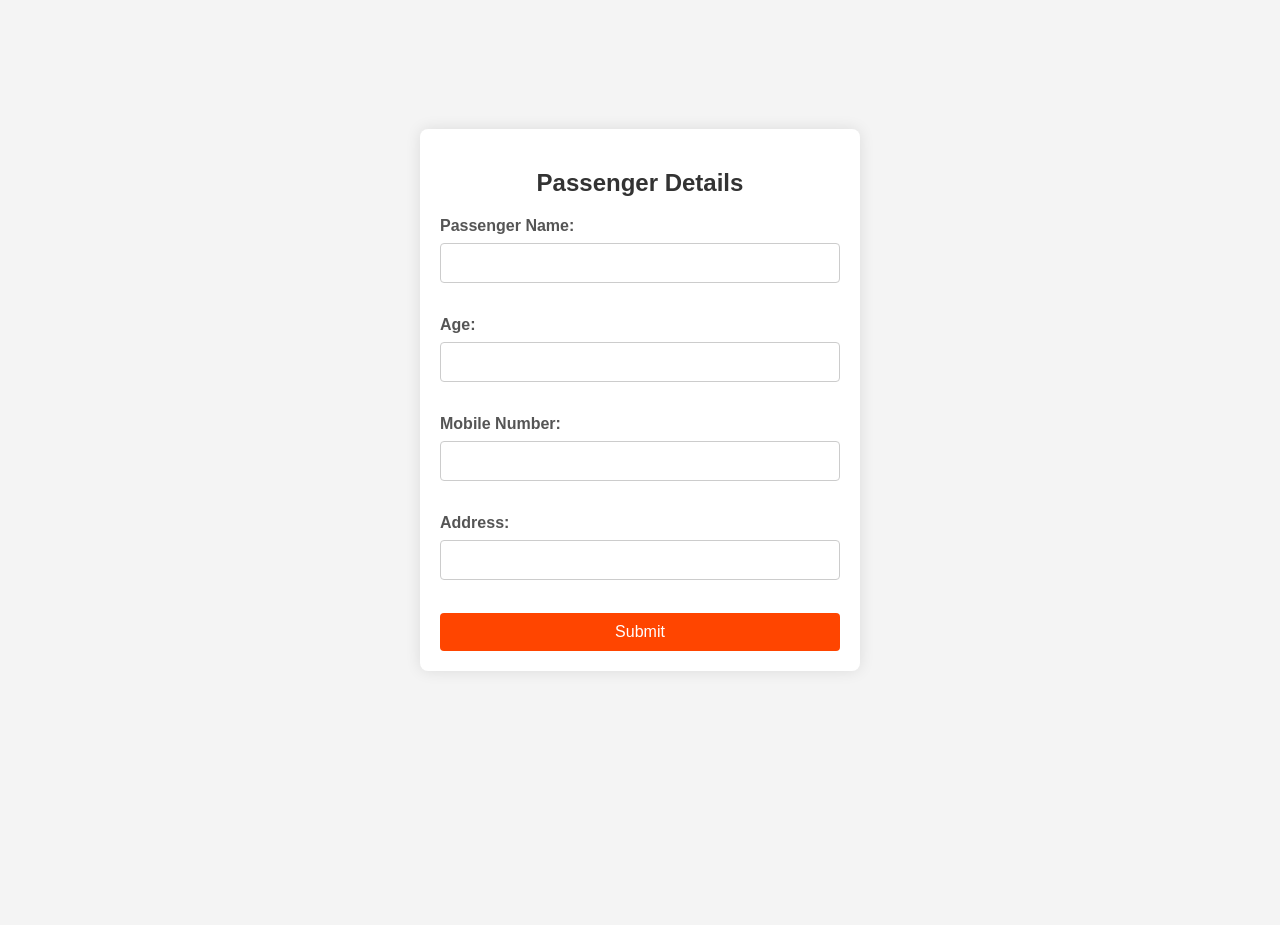
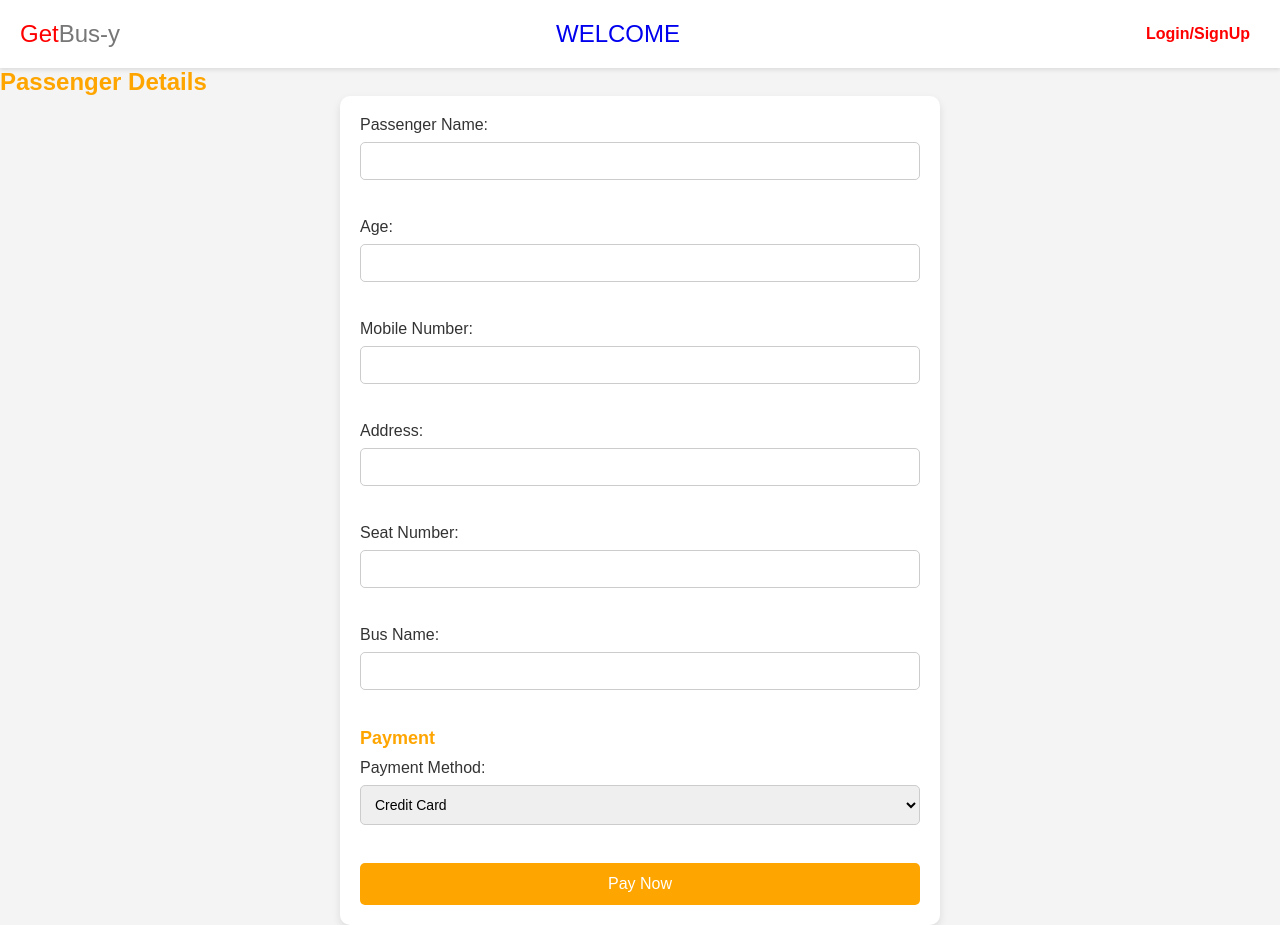
Before and after one commit to Sivaak11/BusBooking, a Java web app: page /bookSeat.jsp in a window 1280 px wide. Before the commit the page ends 651 px from the top, so only its background shows below. Run offline with Tomcat 11, a stand-in JSP engine, Linux system fonts and the light colour scheme.

Commit message:
payment done

```diff
--- a/BusBooking/src/main/webapp/bookSeat.jsp
+++ b/BusBooking/src/main/webapp/bookSeat.jsp
@@ -4,25 +4,136 @@
     <meta charset="UTF-8">
     <meta name="viewport" content="width=device-width, initial-scale=1.0">
     <title>Passenger Details</title>
-    <link rel="stylesheet" href="style.css">
+    <link rel="stylesheet" href="bus.css">
 </head>
+<style>
+    body {
+        font-family: Arial, sans-serif;
+        background-color: #f4f4f4;
+        margin: 0;
+        padding: 0;
+    }
+
+    .passenger-form {
+        width: 100%;
+        max-width: 600px;
+        margin: 0 auto;
+        background-color: white;
+        padding: 20px;
+        border-radius: 10px;
+        box-shadow: 0 4px 8px rgba(0, 0, 0, 0.1);
+    }
+
+    .form-label {
+        font-size: 16px;
+        color: #333;
+        display: block;
+        margin-bottom: 8px;
+    }
+
+    .form-input, .form-select {
+        width: 100%;
+        padding: 10px;
+        margin-bottom: 20px;
+        border: 1px solid #ccc;
+        border-radius: 5px;
+        font-size: 14px;
+    }
+
+    .form-select {
+        cursor: pointer;
+    }
+
+    .form-section-heading {
+        color: orange;
+        margin-bottom: 10px;
+        font-size: 18px;
+    }
+
+    .form-button {
+        background-color: orange;
+        color: white;
+        border: none;
+        padding: 12px 20px;
+        border-radius: 5px;
+        cursor: pointer;
+        font-size: 16px;
+        width: 100%;
+    }
+
+    .form-button:hover {
+        background-color: darkorange;
+    }
+
+    /* Media query for responsiveness */
+    @media (max-width: 600px) {
+        .passenger-form {
+            padding: 15px;
+        }
+
+        .form-label {
+            font-size: 14px;
+        }
+
+        .form-input, .form-select, .form-button {
+            font-size: 13px;
+        }
+    }
+</style>
+
 <body>
+    <header>
+        <div class="header-class">
+            <div class="logo">
+                <span style="color: red;">Get</span> <span class="trusted">Bus-y</span>
+            </div>
+            <div class="well">
+                <a href="#">WELCOME</a>
+            </div>
+            <div class="nav">
+                <a href="#login" class="login">Login/SignUp</a>
+            </div>
+        </div>
+    </header>
 
-    <form method="post">
-        <h2>Passenger Details</h2>
-        <label for="name">Passenger Name:</label>
-        <input type="text" id="name" name="name"><br><br>
+    <article>
+        <h2 style="color: orange;">Passenger Details</h2>
 
-        <label for="age">Age:</label>
-        <input type="number" id="age" name="age"  min="2" ><br><br>
 
-        <label for="mobile">Mobile Number:</label>
-        <input type="tel" id="mobile" name="mobile" pattern="[0-9]{10}"><br><br>
 
-        <label for="address">Address:</label>
-        <input type="text" id="address" name="address" ><br><br>
+       <form method="post" class="passenger-form">
+    <label for="name" class="form-label">Passenger Name:</label>
+    <input type="text" id="name" name="name" class="form-input" required><br><br>
 
-        <button type="submit">Submit</button>
-    </form>
+    <label for="age" class="form-label">Age:</label>
+    <input type="number" id="age" name="age" min="2" class="form-input" required><br><br>
+
+    <label for="mobile" class="form-label">Mobile Number:</label>
+    <input type="tel" id="mobile" name="mobile" class="form-input" pattern="[0-9]{10}" required><br><br>
+
+    <label for="address" class="form-label">Address:</label>
+    <input type="text" id="address" name="address" class="form-input" required><br><br>
+
+    <!-- New fields for seat number and bus name -->
+    <label for="seat-number" class="form-label">Seat Number:</label>
+    <input type="text" id="seat-number" name="seat-number" class="form-input" required><br><br>
+
+    <label for="bus-name" class="form-label">Bus Name:</label>
+    <input type="text" id="bus-name" name="bus-name" class="form-input" required><br><br>
+
+    <!-- Payment Section -->
+    <h3 class="form-section-heading">Payment</h3>
+    <label for="payment-method" class="form-label">Payment Method:</label>
+    <select id="payment-method" name="payment-method" class="form-select" required>
+        <option value="credit-card">Credit Card</option>
+        <option value="debit-card">Debit Card</option>
+        <option value="net-banking">Net Banking</option>
+        <option value="upi">UPI</option>
+    </select><br><br>
+
+    <button type="submit" class="form-button">Pay Now</button>
+</form>
+
+    </article>
 </body>
 </html>
--- a/BusBooking/src/main/webapp/bus.css
+++ b/BusBooking/src/main/webapp/bus.css
@@ -216,7 +216,7 @@
 }
 
 thead th {
-	background-color:#ff4500; /* Light orange background */
+	background-color: #ff4500; /* Light orange background */
 	color: black; /* Dark gray text */
 }
 
@@ -253,5 +253,69 @@
 	background-color: #ff4500;
 	color: white; /* Coral text on hover */
 	cursor: pointer;
+}
 
+
+.passenger-form {
+	width: 100%;
+	max-width: 600px;
+	margin: 0 auto;
+	background-color: white;
+	padding: 20px;
+	border-radius: 10px;
+	box-shadow: 0 4px 8px rgba(0, 0, 0, 0.1);
 }
+
+.form-label {
+	font-size: 16px;
+	color: #333;
+	display: block;
+	margin-bottom: 8px;
+}
+
+.form-input, .form-select {
+	width: 100%;
+	padding: 10px;
+	margin-bottom: 20px;
+	border: 1px solid #ccc;
+	border-radius: 5px;
+	font-size: 14px;
+}
+
+.form-select {
+	cursor: pointer;
+}
+
+.form-section-heading {
+	color: orange;
+	margin-bottom: 10px;
+	font-size: 18px;
+}
+
+.form-button {
+	background-color: orange;
+	color: white;
+	border: none;
+	padding: 12px 20px;
+	border-radius: 5px;
+	cursor: pointer;
+	font-size: 16px;
+	width: 100%;
+}
+
+.form-button:hover {
+	background-color: darkorange;
+}
+
+/* Media query for responsiveness */
+@media ( max-width : 600px) {
+	.passenger-form {
+		padding: 15px;
+	}
+	.form-label {
+		font-size: 14px;
+	}
+	.form-input, .form-select, .form-button {
+		font-size: 13px;
+	}
+}
--- a/BusBooking/src/main/webapp/payment.jsp
+++ b/BusBooking/src/main/webapp/payment.jsp
@@ -8,7 +8,7 @@
 </head>
 <body>
 <%
-request.getParameter("busId");
+request.getParameter("");
 %>
 
 </body>
```
